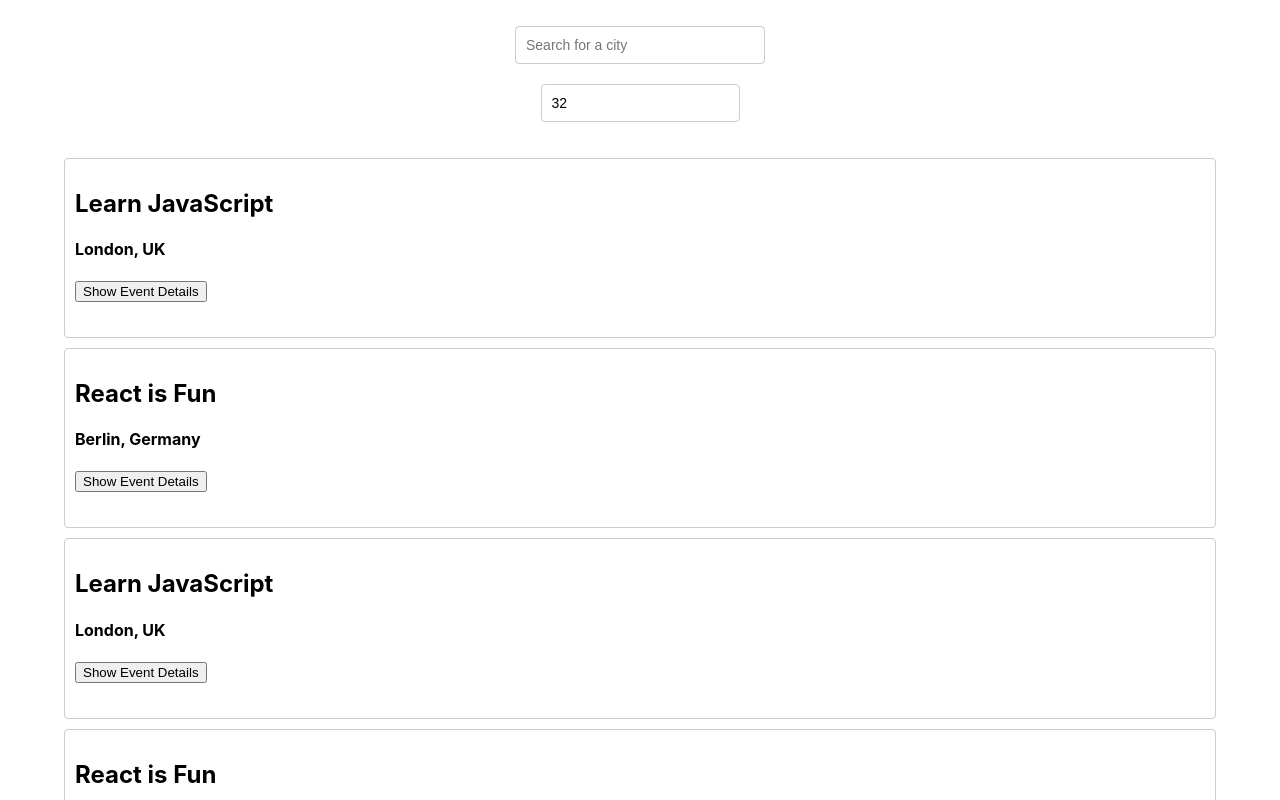
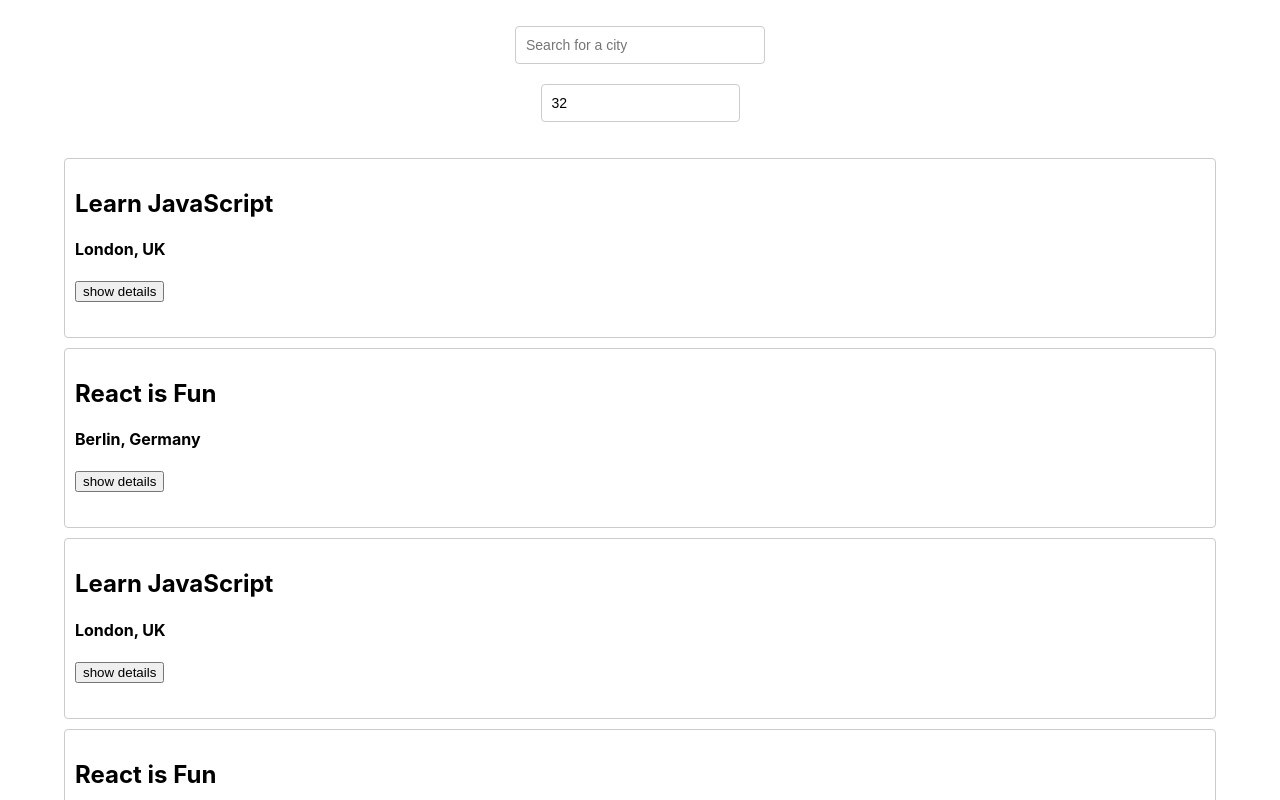
Before and after one commit to MCillo/meet, a React (Create React App) app: page / in a window 1280 px wide. Shown: the top 800 px of the page. Built offline with nearby package versions, Linux system fonts and the light colour scheme.

Commit message:
Update Event.js
updated code for testing

```diff
--- a/src/components/Event.js
+++ b/src/components/Event.js
@@ -6,10 +6,20 @@ const Event = ({ event }) => {
   const [showDetails, setShowDetails] = useState(false);
   return (
     <li className="event">
-      <h2>{event.summary}</h2>
-      <h4>{event.location}</h4>
+      <h2>{event && event.summary}</h2>
+      <h4>{event && event.location}</h4>
 
-      <button
+      {/* test code */}
+      {showDetails ?
+        <p className="details">{event && event.description}</p> :
+        null
+      }
+      <button className="details" onClick={() => {
+        showDetails ? setShowDetails(false) : setShowDetails(true)
+      }}>{showDetails ? "hide details" : "show details"}</button>
+
+      {/* original code */}
+      {/* <button
         onClick={() => {
           setShowDetails(!showDetails);
         }}
@@ -22,7 +32,7 @@ const Event = ({ event }) => {
           <p>Description: {event.description}</p>
           <p></p>
         </div>
-      ) : null}
+      ) : null} */}
     </li>
   );
 };
```
